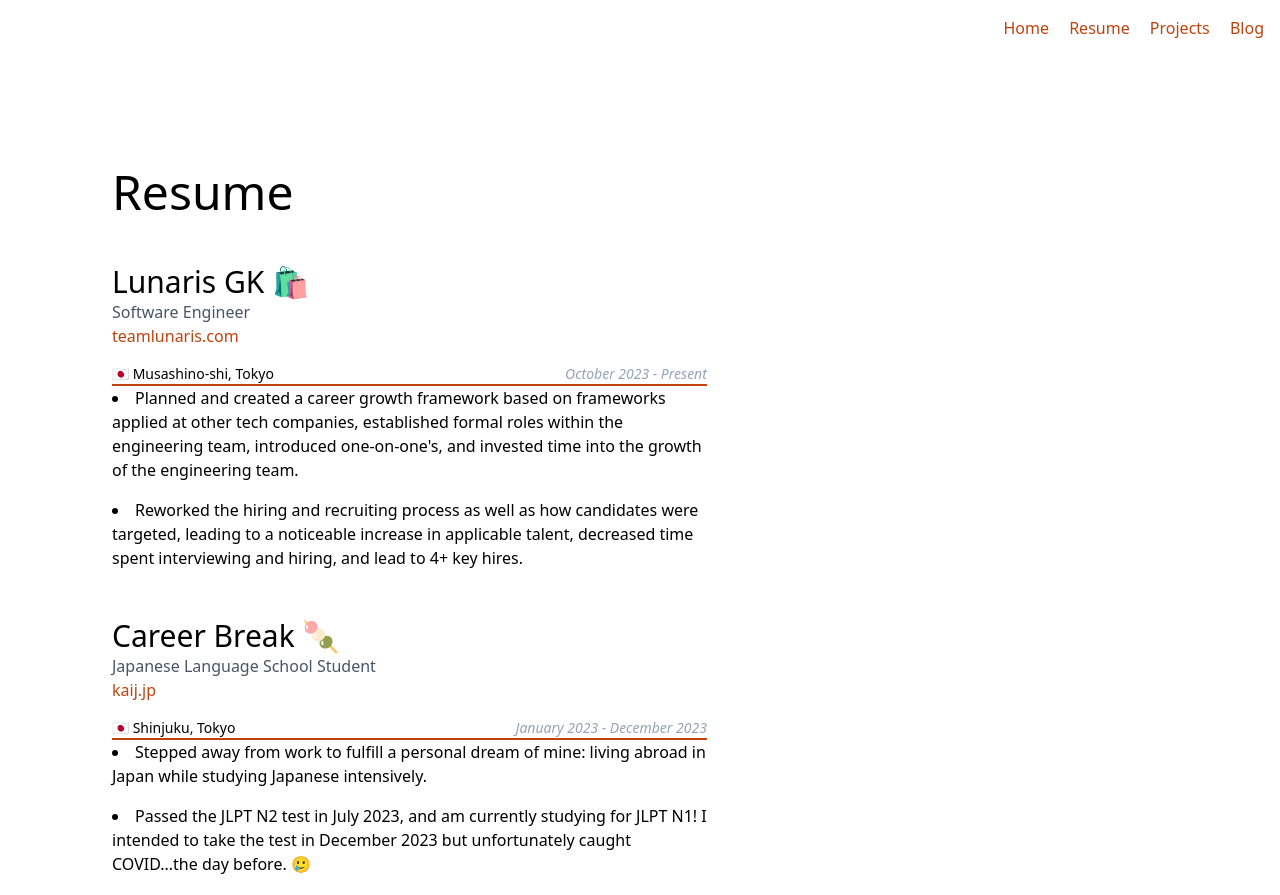
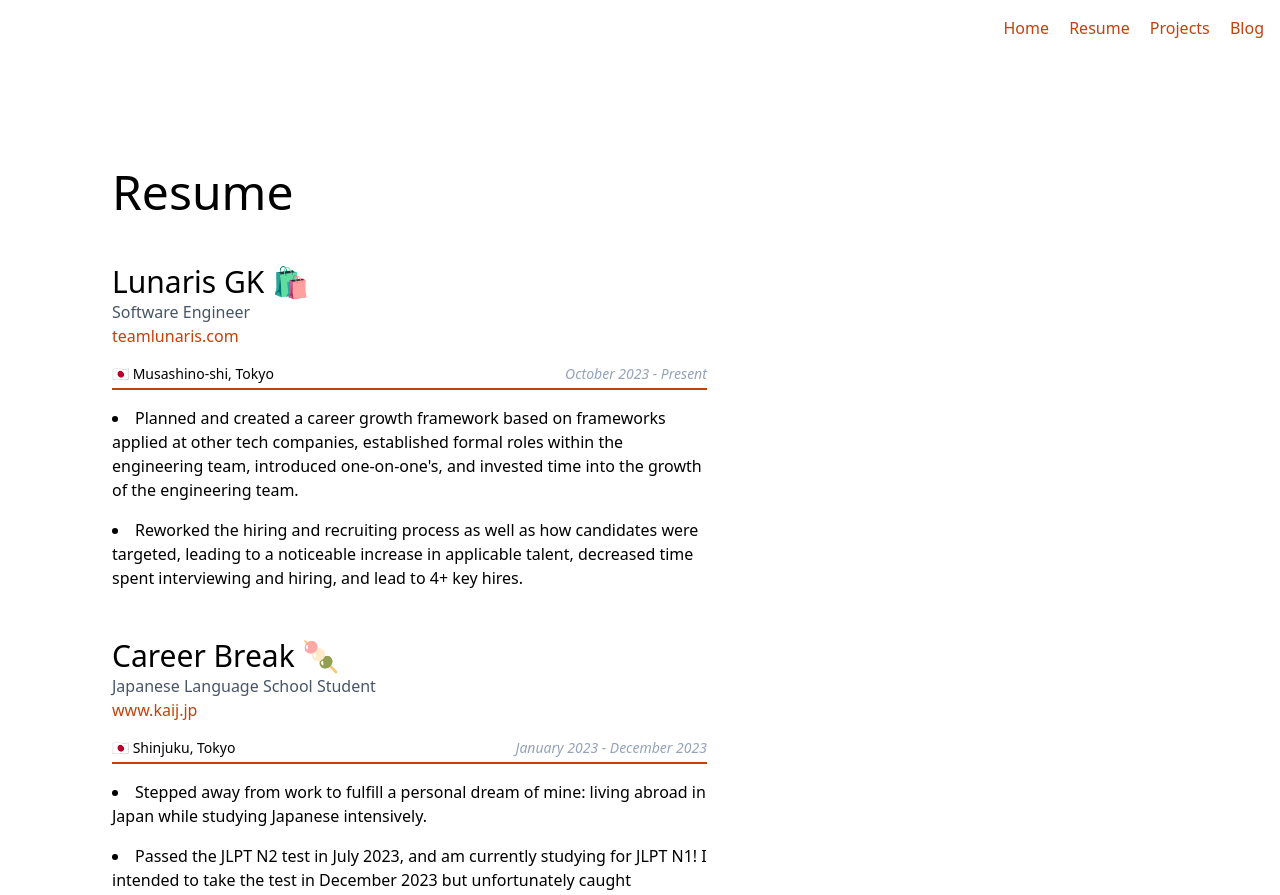
Before and after one commit to cmcclain89/namakemono.dev, an Astro site: page /resume in a window 1280 px wide. Shown: the top 895 px of the page. Built offline with nearby package versions, Linux system fonts and the light colour scheme; Astro itself is replaced by a stand-in of ours.

Commit message:
minor styling and url fix

```diff
--- a/src/components/ResumeItem.astro
+++ b/src/components/ResumeItem.astro
@@ -3,7 +3,7 @@ const { item } = Astro.props;
 ---
 
 <div class="flex flex-col">
-  <div class="border-b-2 border-orange-700">
+  <div class="border-b-2 border-orange-700 pb-1">
     <h3 class="text-3xl">
       {item.company}
       {item.emoji}
@@ -21,7 +21,7 @@ const { item } = Astro.props;
     </div>
   </div>
   <div>
-    <ul class="list-disc list-inside">
+    <ul class="list-disc list-inside pt-4">
       {item.details.map((detail) => <li class="pb-4">{detail}</li>)}
     </ul>
   </div>
--- a/src/pages/resume.astro
+++ b/src/pages/resume.astro
@@ -21,7 +21,7 @@ const resumeData = [
   {
     company: "Career Break",
     emoji: "🍡",
-    site: "https://kaij.jp",
+    site: "https://www.kaij.jp",
     position: "Japanese Language School Student",
     city: "Shinjuku",
     state: "Tokyo",
```
